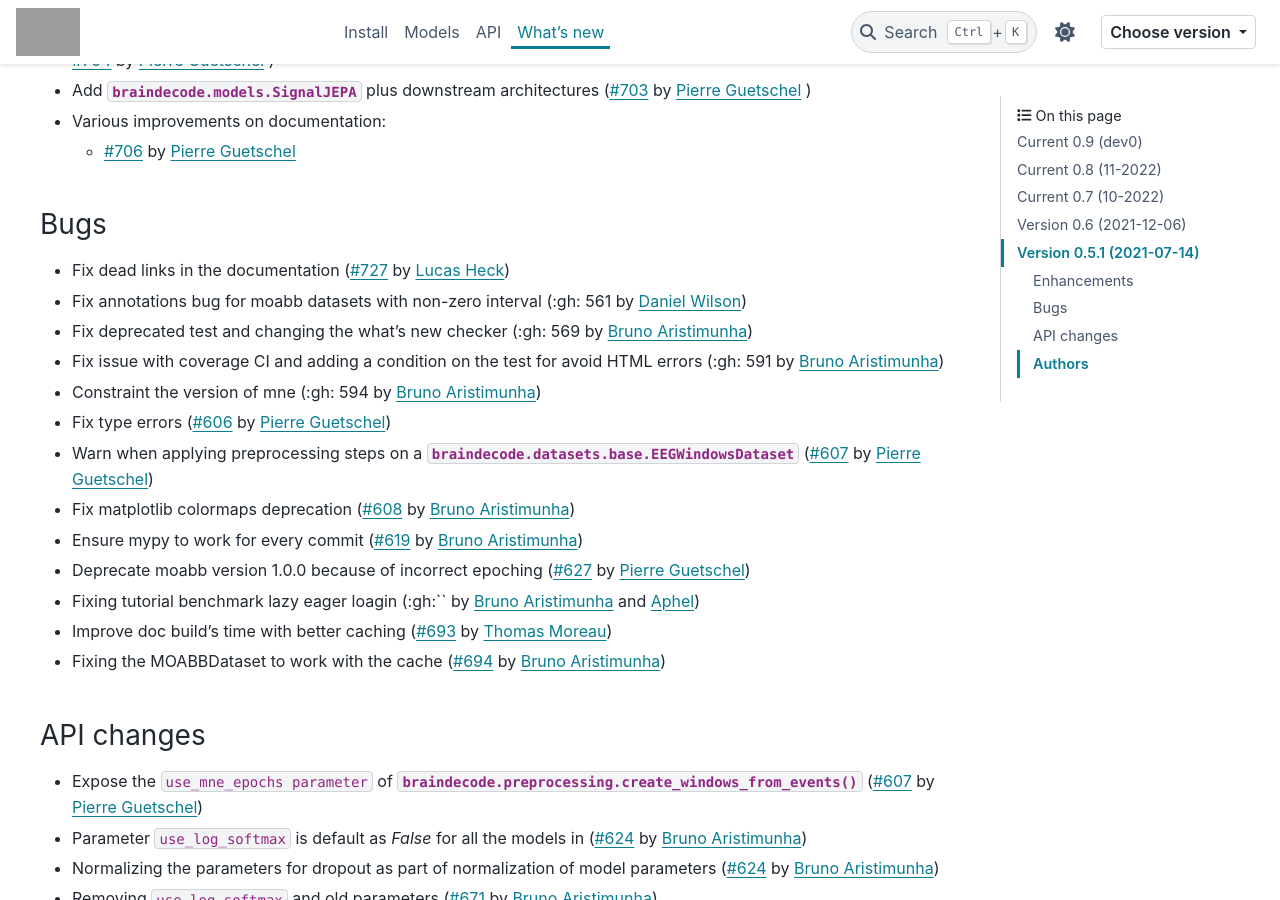
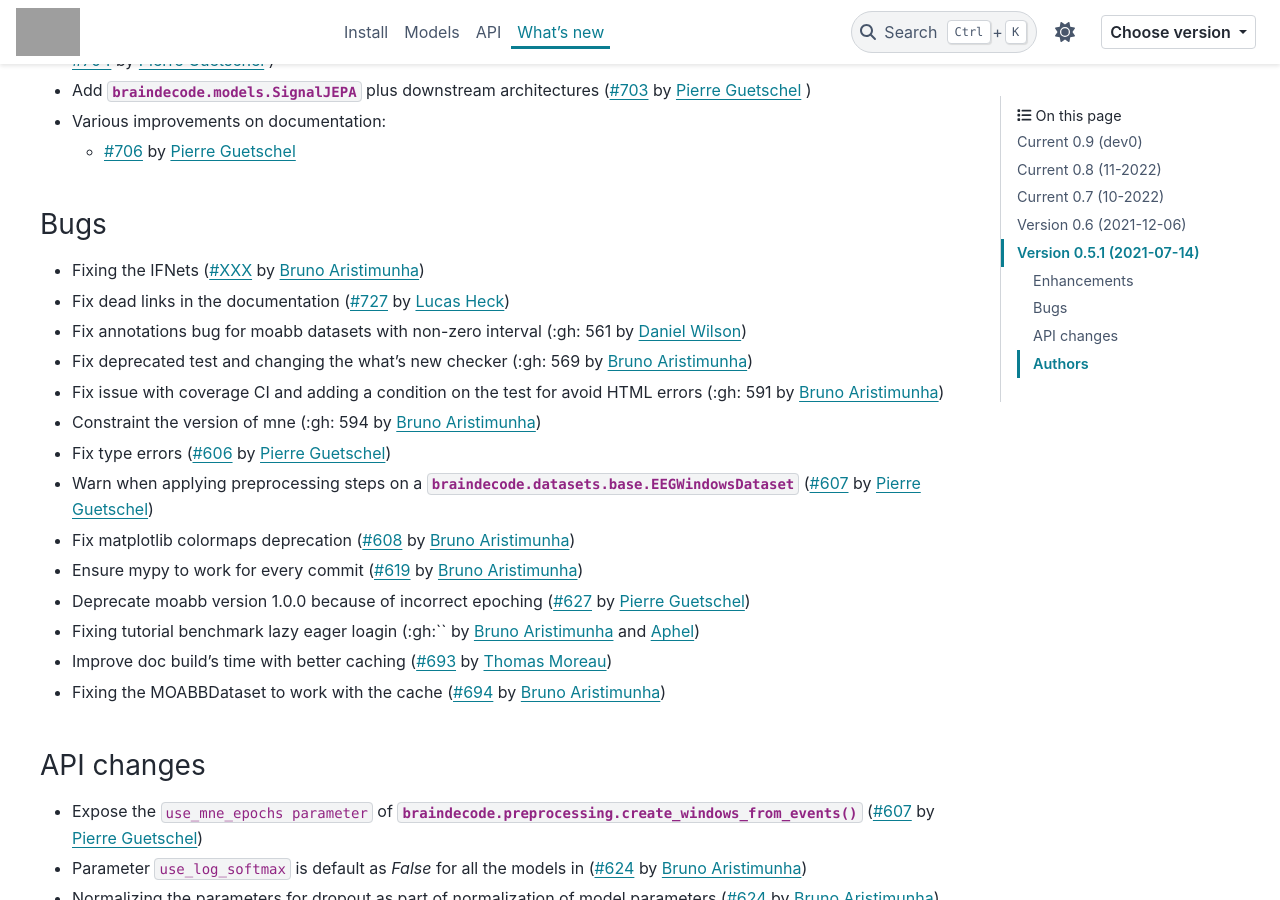
Before and after one commit to braindecode/braindecode, a Sphinx documentation site: the page built from docs/whats_new.rst, in a window 1280 px wide and 900 px high, scrolled down 1860 px. Built offline with Sphinx 7.4.7 and the PyData theme 0.15.4, drawn with Linux system fonts in a browser that asks for light colours; pages that are not in the unit, such as notebooks, are missing from menus; comment, search, counter and statistics services are not loaded; grey boxes are pictures that could not be loaded.

Commit message:
whats new

```diff
--- a/docs/whats_new.rst
+++ b/docs/whats_new.rst
@@ -78,6 +78,7 @@ Enhancements
 
 Bugs
 ~~~~
+- Fixing the IFNets (:gh:`XXX` by `Bruno Aristimunha`_)
 - Fix dead links in the documentation (:gh:`727` by `Lucas Heck`_)
 - Fix annotations bug for moabb datasets with non-zero interval (:gh: 561 by `Daniel Wilson`_)
 - Fix deprecated test and changing the what's new checker (:gh: 569 by `Bruno Aristimunha`_)
```
